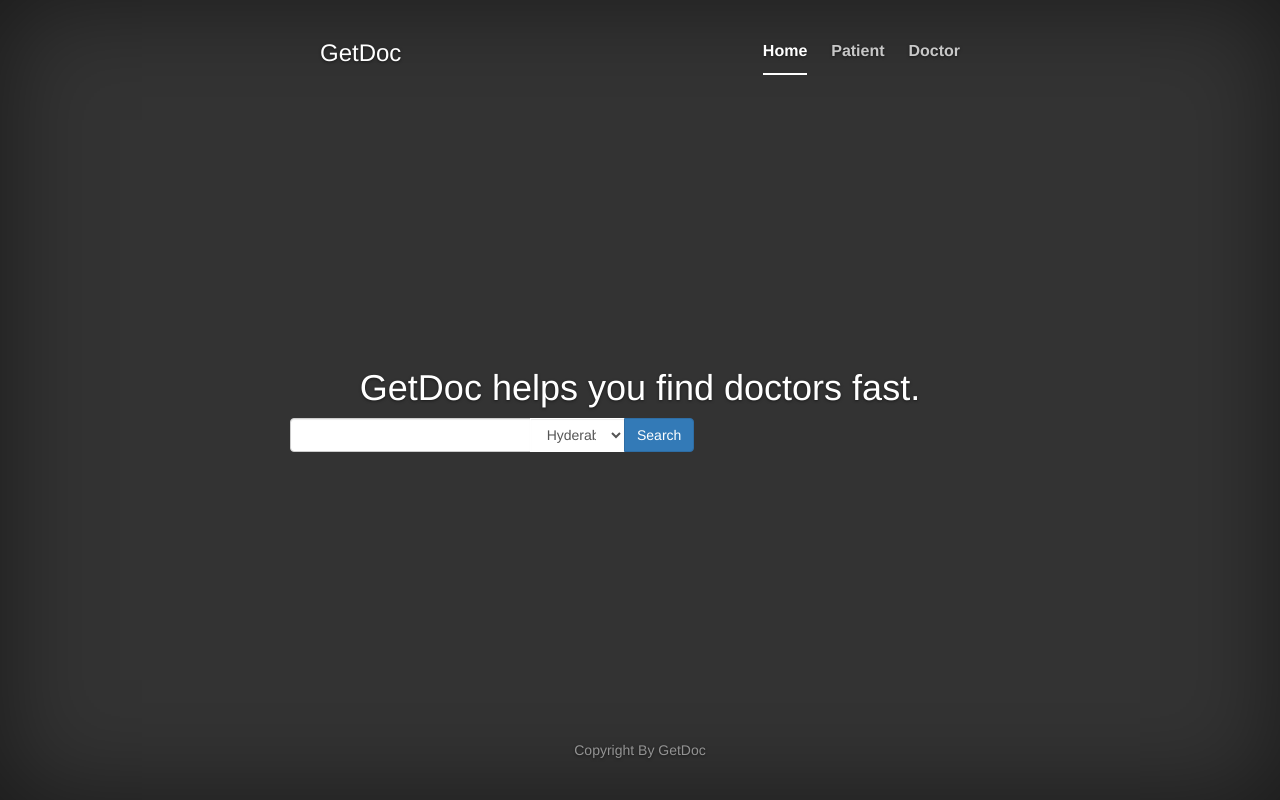
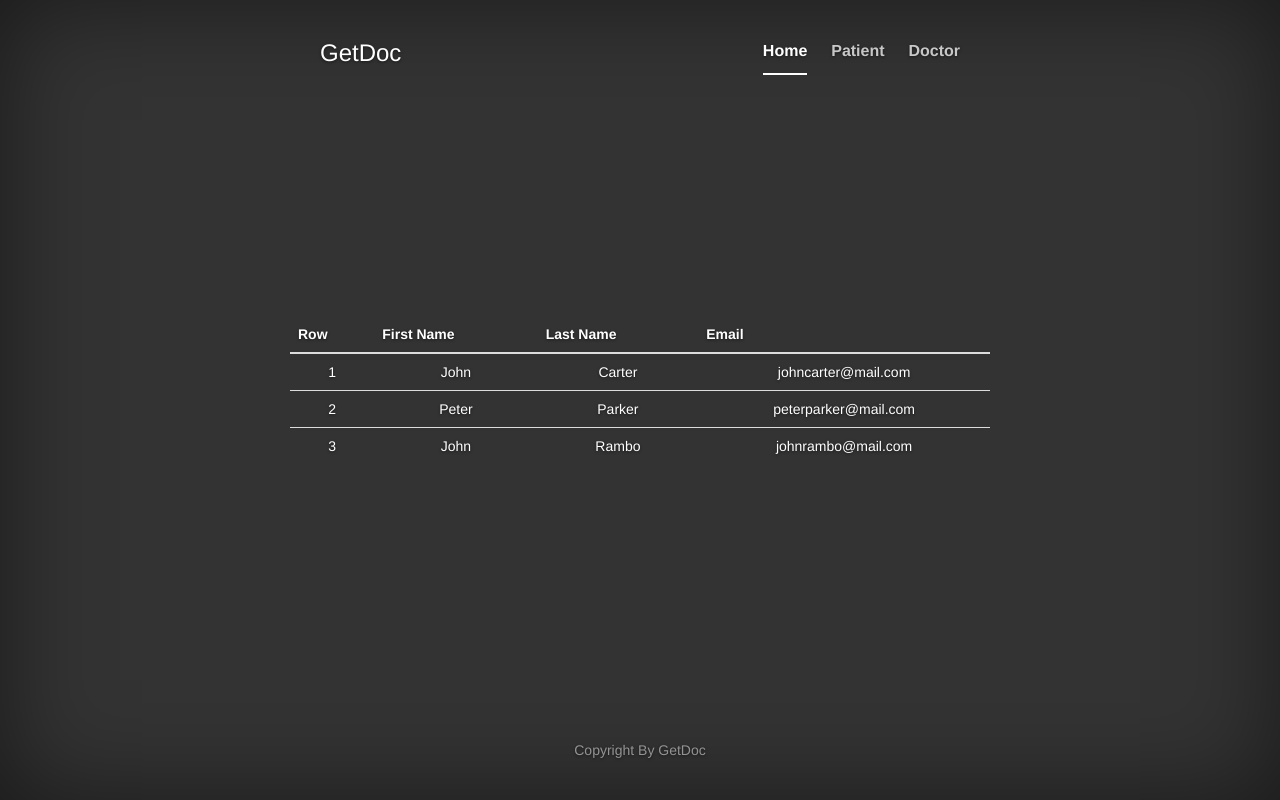
Before and after one commit to quit9to5/Next, a Django app: page /search in a window 1280 px wide. Run offline with Django 3.2, Linux system fonts and the light colour scheme; some libraries are stand-ins or nearby versions.

Commit message:
added search result page

```diff
--- a/patient_management/doctor/forms.py
+++ b/patient_management/doctor/forms.py
@@ -11,4 +11,4 @@ class SignUpForm(forms.ModelForm):
 
 
 class areaForm(forms.Form):
-    message = forms.CharField()
+    messag = forms.CharField(required=False)
--- a/patient_management/doctor/templates/home.html
+++ b/patient_management/doctor/templates/home.html
@@ -17,11 +17,11 @@
 </div>
 </div>
 -->
-
+<form action="{% url 'search' %}" method='POST'>{% csrf_token %}
 <div class="row">
   <div class="col-lg-6">
     <div class="input-group">
-      <input type="text" class="form-control" aria-label="...">
+      <input type="text" class="form-control" aria-label="..." name="home_search">
       <div class="input-group-btn">
 <!--        <button type="button" class="btn btn-default dropdown-toggle" data-toggle="dropdown" aria-haspopup="true" aria-expanded="false">Select City<span class="caret"></span></button>
         <ul class="dropdown-menu dropdown-menu-right">
@@ -30,17 +30,18 @@
         </ul>
 -->
     <div class="btn-group">
-        <select id="company" class="btn form-control">
+        <select id="company" class="btn form-control" name="home_dropdown">
           <option>Hyderabad</option>
           <option>Bangalore</option>
           <option>Pune</option>
         </select>
     </div>
       <div class="btn-group">
-        <button type="button" id="btnSearch" class="btn btn-primary">Search       </button>
+        <button type="submit" id="btnSearch" class="btn btn-primary" name="home_btn">Search</button>
        </div>
       </div><!-- /btn-group -->
     </div><!-- /input-group -->
   </div><!-- /.col-lg-6 -->
 </div><!-- /.row -->
+</form>
 {% endblock %}
--- /dev/null
+++ b/patient_management/doctor/templates/search.html
@@ -0,0 +1,37 @@
+{% extends "index.html"%}
+{#% load crispy_forms_tags %#}
+
+{% block content %}
+<div class="bs-example">
+    <table class="table">
+        <thead>
+            <tr>
+                <th>Row</th>
+                <th>First Name</th>
+                <th>Last Name</th>
+                <th>Email</th>
+            </tr>
+        </thead>
+        <tbody>
+            <tr>
+                <td>1</td>
+                <td>John</td>
+                <td>Carter</td>
+                <td>johncarter@mail.com</td>
+            </tr>
+            <tr>
+                <td>2</td>
+                <td>Peter</td>
+                <td>Parker</td>
+                <td>peterparker@mail.com</td>
+            </tr>
+            <tr>
+                <td>3</td>
+                <td>John</td>
+                <td>Rambo</td>
+                <td>johnrambo@mail.com</td>
+            </tr>
+        </tbody>
+    </table>
+</div>
+{% endblock %}
--- a/patient_management/doctor/views.py
+++ b/patient_management/doctor/views.py
@@ -1,28 +1,27 @@
 from django.shortcuts import render
+from django.http import HttpResponseRedirect
+from django.core.urlresolvers import reverse
 from django.core.mail import send_mail
 from django.conf import settings
 from .forms import SignUpForm, ContactForm, areaForm
 # Create your views here.
 
+def search(request):
+    print request.POST
+    return render(request, "search.html", {})
+
+def check_search(request):
+    home_dropdown = request.POST.get('home_dropdown')
+    home_search = request.POST.get('home_search')
+    print home_dropdown, home_search
+    if home_search:
+        print "redirect"
+        return render(request, "search.html", {})
+
 def home(request):
-    title = "Welcome"
-    form = areaForm(request.POST or None)
-    context = {
-            "template_title": title,
-            "form": form
-            }
-    if form.is_valid():
-#
-#        instance = form.save(commit=False)
-         area = form.cleaned_data.get('full_name')
-#        if not full_name:
-#            full_name = "New Name"
-#        instance.full_name = full_name
-#        instance.save()
-#        print instance.email
-#        print instance.timestamp
-#         context = {"template_title": "Thank You"}
-
+    print request.POST
+    context = {}
+    check_search(request)
     return render(request, "home.html", context)
 
 def landingPage(request):
--- a/patient_management/patient_management/settings.py
+++ b/patient_management/patient_management/settings.py
@@ -37,7 +37,7 @@ INSTALLED_APPS = (
     'django.contrib.sessions',
     'django.contrib.messages',
     'django.contrib.staticfiles',
-#    'crispy_forms',
+    'crispy_forms',
     'doctor',
 )
 
--- a/patient_management/patient_management/urls.py
+++ b/patient_management/patient_management/urls.py
@@ -23,7 +23,8 @@ urlpatterns = [
     url(r'^admin/', include(admin.site.urls)),
     url(r'^doctor/', 'doctor.views.home', name='home'),
     url(r'^contact/', 'doctor.views.contact', name='contact'),
-    url(r'', 'doctor.views.home', name='home'),
+    url(r'^search', 'doctor.views.search', name='search'),
+    url(r'^home/', 'doctor.views.home', name='home'),
 ]
 
 if settings.DEBUG:
```
